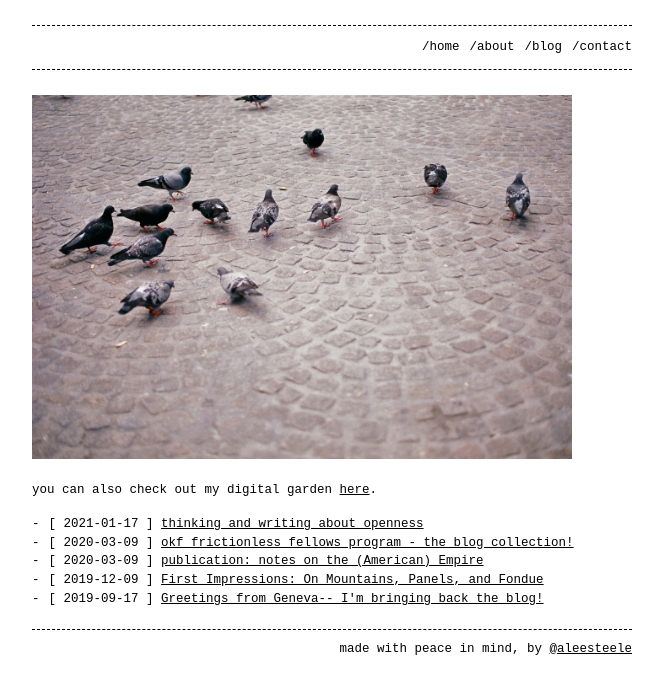
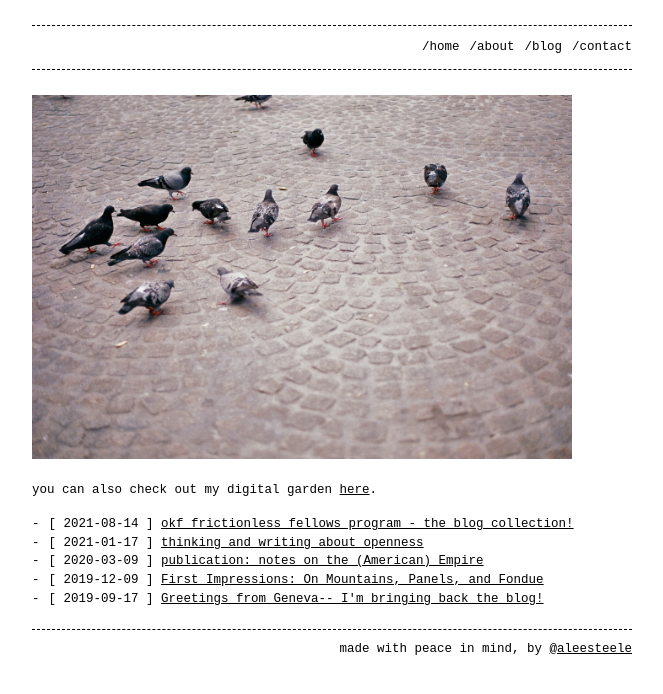
Before and after one commit to riggraz/no-style-please, a Jekyll site: the page built from blog.md, in a window 1280 px wide. Shown: the top 694 px of the page, without its empty margins (308-971 px from the left). Built offline with Jekyll 4.4.1, drawn with Linux system fonts in a browser that asks for light colours.

Commit message:
Update from Forestry.io aleesteele@gmail.com updated _posts/2020-11-25-datapackage-human-rights.md

```diff
--- a/_posts/2020-11-25-datapackage-human-rights.md
+++ b/_posts/2020-11-25-datapackage-human-rights.md
@@ -1,7 +1,7 @@
 ---
 layout: post
 title: okf frictionless fellows program - the blog collection!
-date: 2020-03-09T23:00:00.000+00:00
+date: 2021-08-14 22:00:00 +0000
 category: blog
 
 ---
```
